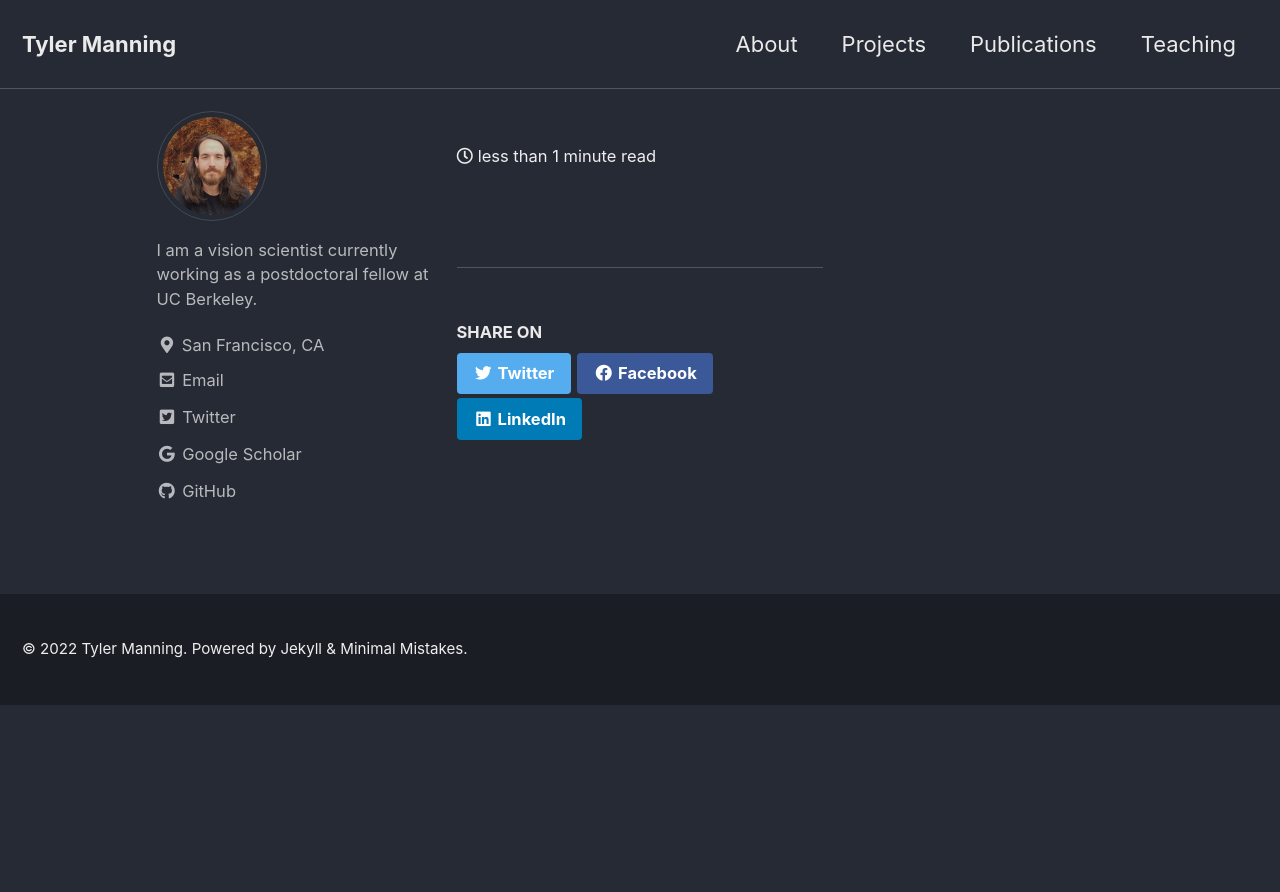
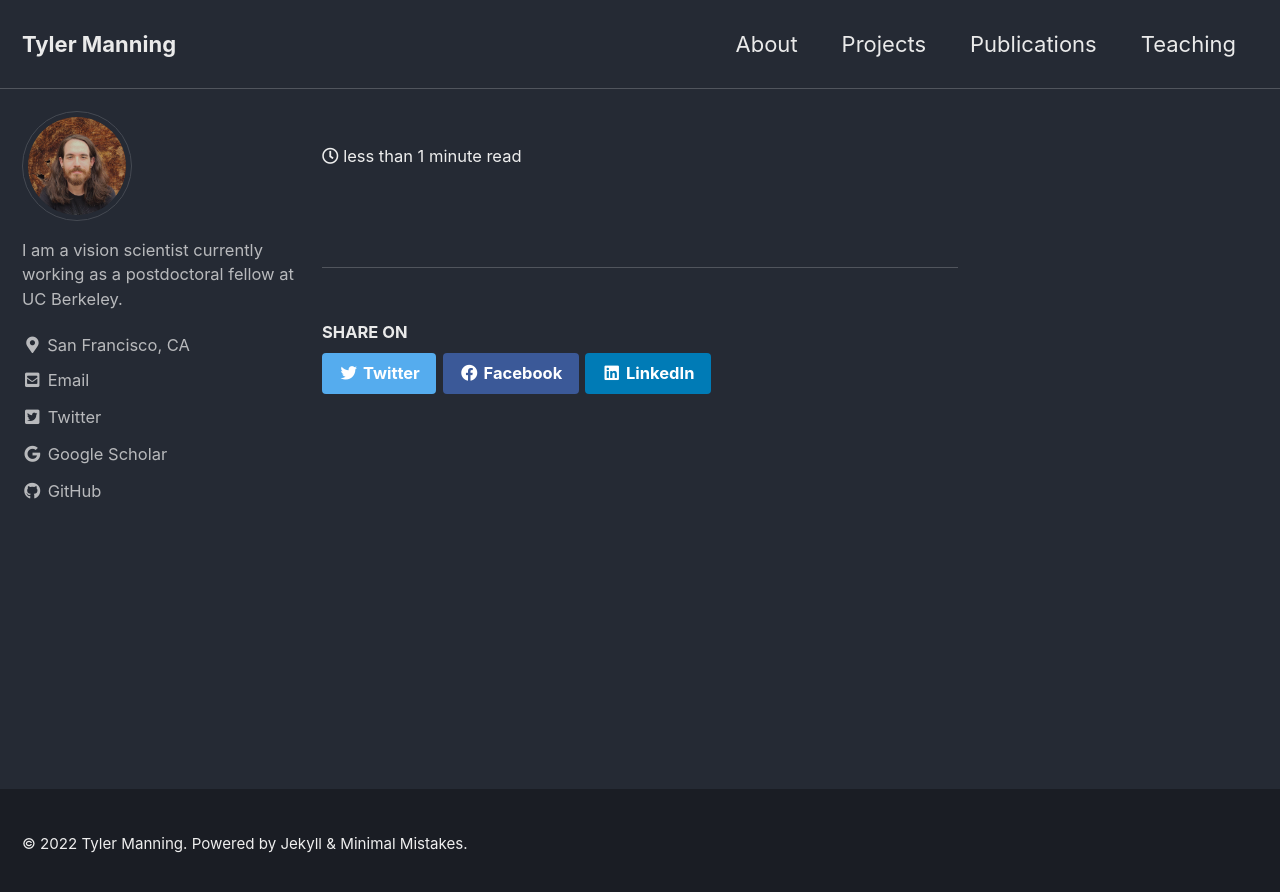
Before and after one commit to tsmanning/tsmanning.github.io, a Jekyll site: the page built from _pages/404.md, in a window 1280 px wide. Shown: the top 892 px of the page. Built offline with Jekyll 4.4.1, drawn with Linux system fonts in a browser that asks for light colours; cached includes are drawn as plain includes; our own code applies the rules of GitHub Pages for plain Markdown files.

Commit message:
remove some bits

```diff
--- a/_layouts/default.html
+++ b/_layouts/default.html
@@ -18,9 +18,9 @@
     {% include_cached skip-links.html %}
     {% include_cached masthead.html %}
 
-    <!div class="initial-content">
+    <div class="initial-content">
       {{ content }}
-    <!/div>
+    </div>
 
     {% if site.search == true %}
       <div class="search-content">
--- a/_layouts/home.html
+++ b/_layouts/home.html
@@ -2,7 +2,7 @@
 layout: archive
 ---
 
-{{ content }}
+<!--{{ content }}
 
 <h3 class="archive__subtitle">{{ site.data.ui-text[site.locale].recent_posts | default: "Recent Posts" }}</h3>
 
@@ -19,4 +19,4 @@ layout: archive
   {% endfor %}
 </div>
 
-{% include paginator.html %}
+{% include paginator.html %}-->
```
